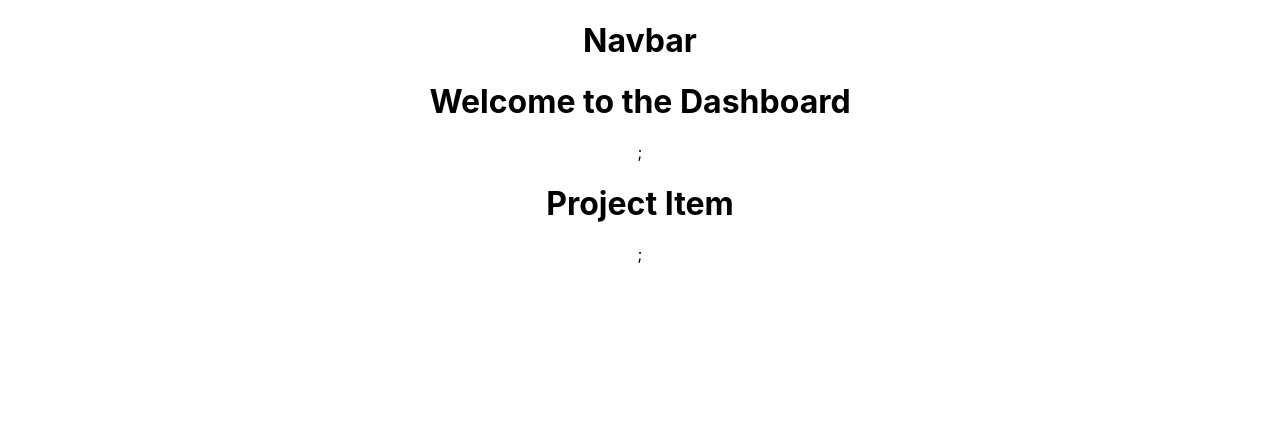
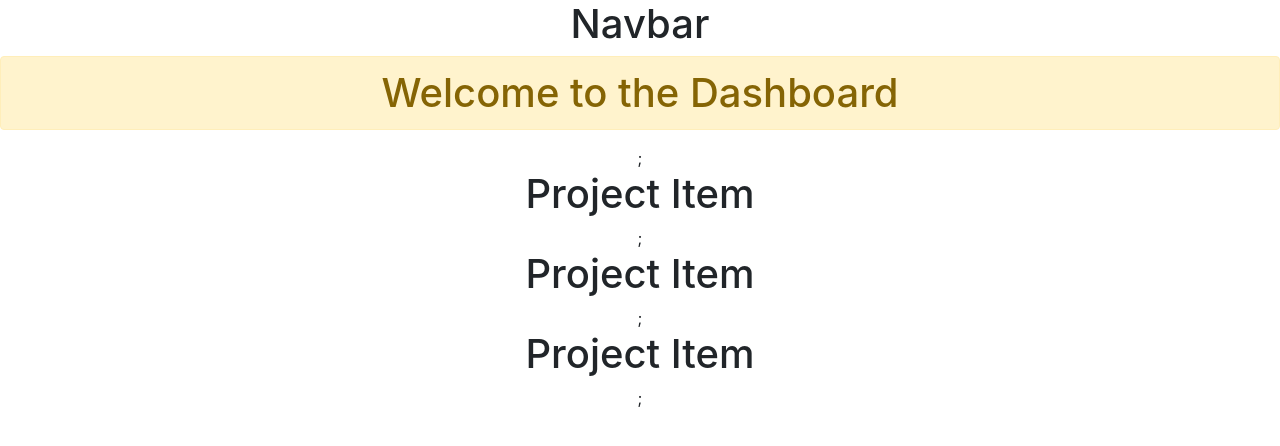
Before and after one commit to vfcarmo/AgileIntPPMTool, a React (Create React App) app in the folder ppmtool-react-client/: page / in a window 1280 px wide. Shown: the top 446 px of the page. Built offline with nearby package versions, Linux system fonts and the light colour scheme.

Commit message:
Bringing bootstrap 4+

```diff
--- a/ppmtool-react-client/package.json
+++ b/ppmtool-react-client/package.json
@@ -3,6 +3,7 @@
   "version": "0.1.0",
   "private": true,
   "dependencies": {
+    "bootstrap": "^4.4.1",
     "react": "^16.12.0",
     "react-dom": "^16.12.0",
     "react-scripts": "3.2.0"
--- a/ppmtool-react-client/src/App.js
+++ b/ppmtool-react-client/src/App.js
@@ -2,6 +2,7 @@
 import "./App.css";
 import Dashboard from "./components/Dashboard";
 import Header from "./components/layout/Header";
+import "bootstrap/dist/css/bootstrap.min.css";
 
 function App() {
   return (
--- a/ppmtool-react-client/src/components/Dashboard.js
+++ b/ppmtool-react-client/src/components/Dashboard.js
@@ -5,7 +5,9 @@
   render() {
     return (
       <div>
-        <h1>Welcome to the Dashboard</h1>;
+        <h1 className="alert alert-warning">Welcome to the Dashboard</h1>;
+        <ProjectItem />;
+        <ProjectItem />;
         <ProjectItem />;
       </div>
     );
```
Also changed, not shown: 1 other file (tests, documents, lock files or other folders).
